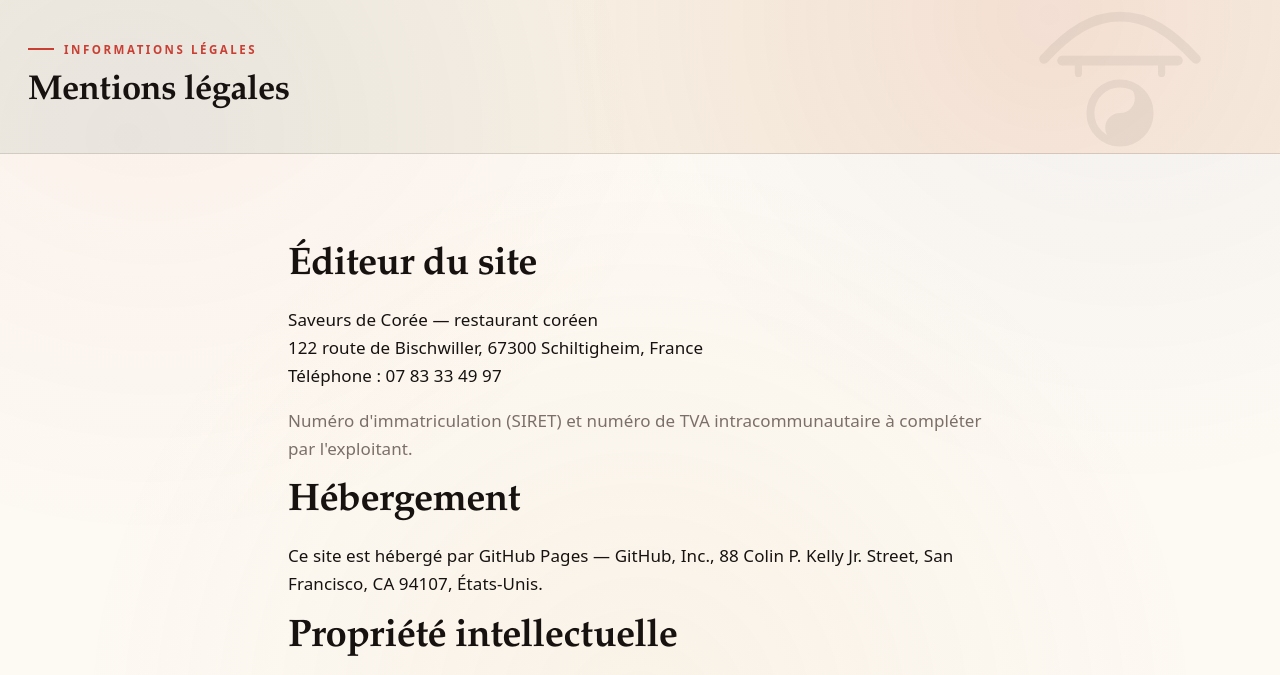
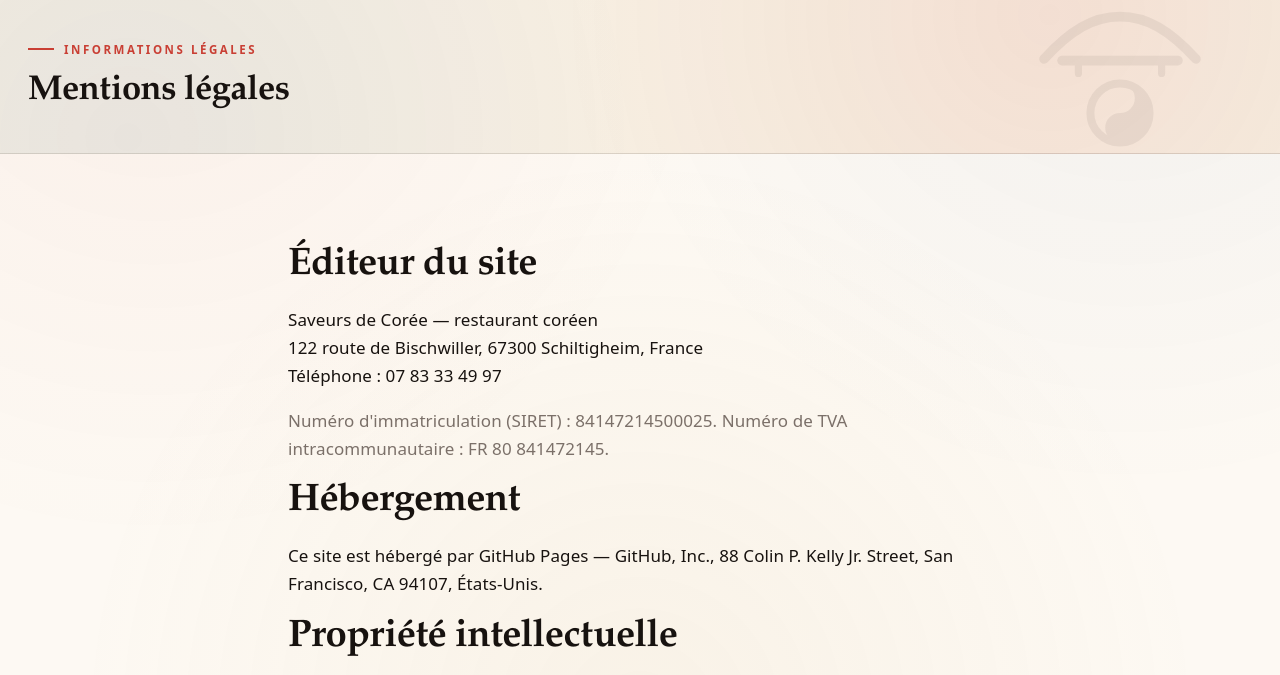
Before and after one commit to Bruno83200/saveurs-de-coree, a plain HTML site: page mentions-legales.html in a window 1280 px wide. Shown: the part 82-757 px from the top of the page. Drawn offline with Linux system fonts and the light colour scheme.

Commit message:
Add SIRET and VAT number to legal mentions

```diff
--- a/mentions-legales.html
+++ b/mentions-legales.html
@@ -103,7 +103,7 @@
       <p>Saveurs de Corée — restaurant coréen<br>
       122 route de Bischwiller, 67300 Schiltigheim, France<br>
       Téléphone : <a href="tel:+33783334997" data-tel>07 83 33 49 97</a></p>
-      <p class="muted">Numéro d'immatriculation (SIRET) et numéro de TVA intracommunautaire à compléter par l'exploitant.</p>
+      <p class="muted">Numéro d'immatriculation (SIRET) : 84147214500025. Numéro de TVA intracommunautaire : FR 80 841472145.</p>
 
       <h2>Hébergement</h2>
       <p>Ce site est hébergé par GitHub Pages — GitHub, Inc., 88 Colin P. Kelly Jr. Street, San Francisco, CA 94107, États-Unis.</p>
```
